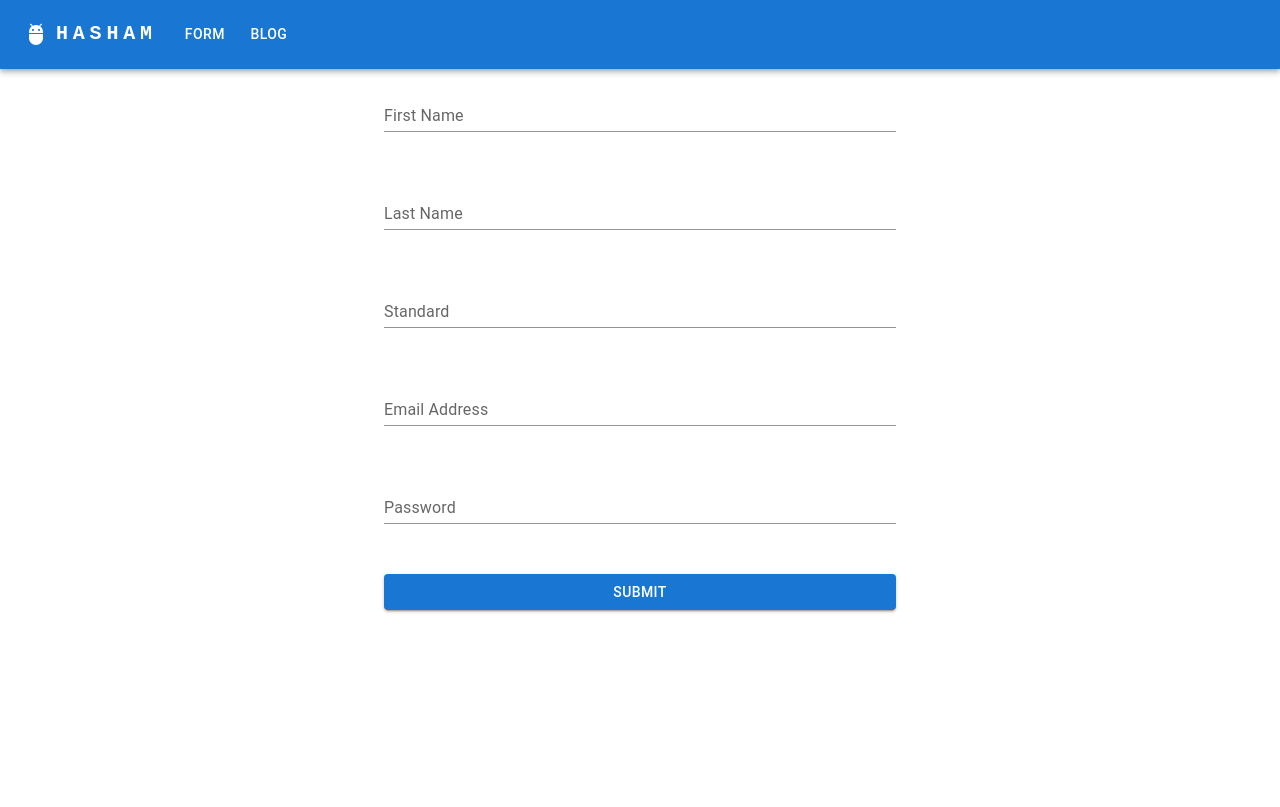
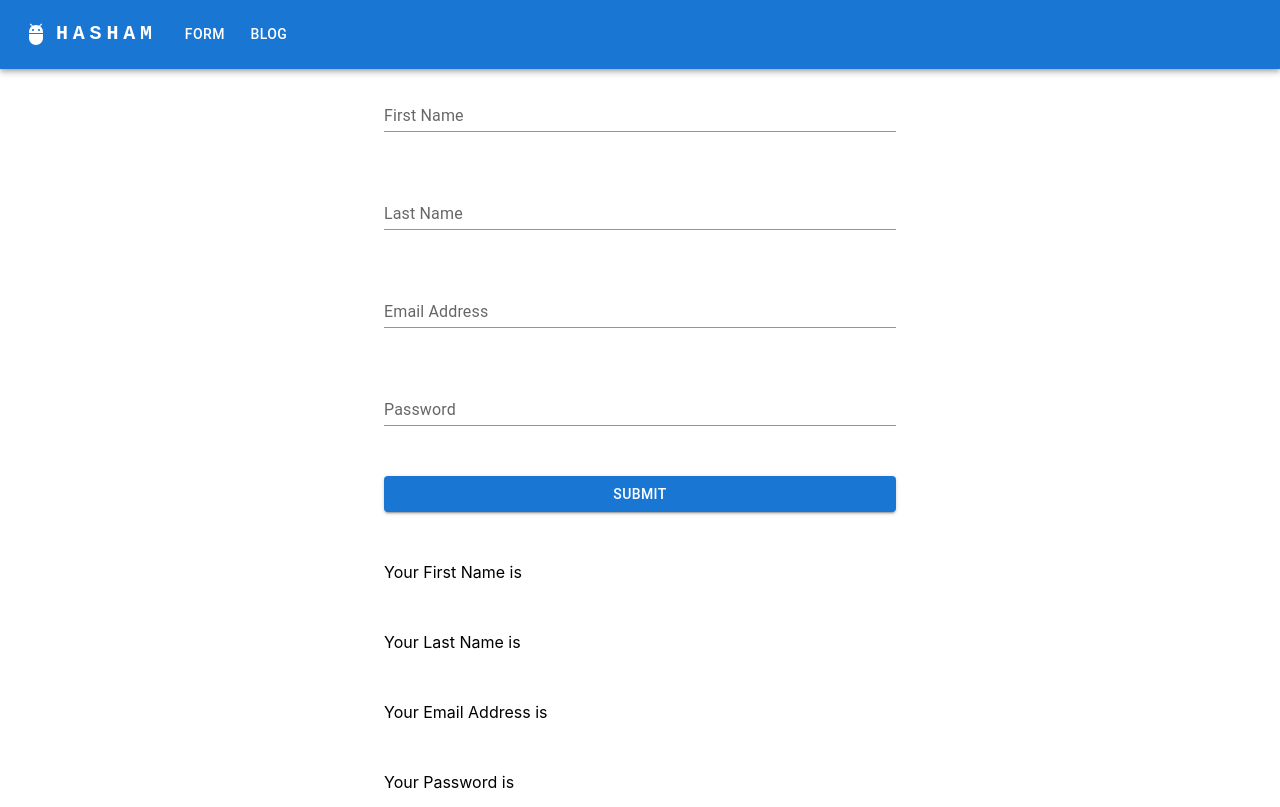
Before and after one commit to hashamuddin1/reactFormProject, a React (Create React App) app: page / in a window 1280 px wide. Built offline with nearby package versions, Linux system fonts and the light colour scheme.

Commit message:
use usestte hook

```diff
--- a/src/components/Form.js
+++ b/src/components/Form.js
@@ -1,21 +1,84 @@
-import * as React from "react";
+import React, { useState } from "react";
 import TextField from "@mui/material/TextField";
 import "../App.css";
 import Button from "@mui/material/Button";
 
 export default function Form() {
+  const [firstName, setFirstName] = useState("");
+  const [lastName, setLastName] = useState("");
+  const [emailAddress, setEmailAddress] = useState("");
+  const [password, setPassword] = useState("");
+
+  const [printFirstName, setprintFirstName] = useState("");
+  const [printLastName, setprintLastName] = useState("");
+  const [printEmailAddress, setprintEmailAddress] = useState("");
+  const [printPassword, setprintPassword] = useState("");
+
+  const changeFirstName = (event) => {
+    setFirstName(event.target.value);
+  };
+
+  const changeLastName = (event) => {
+    setLastName(event.target.value);
+  };
+
+  const changeEmailAddress = (event) => {
+    setEmailAddress(event.target.value);
+  };
+
+  const changePassword = (event) => {
+    setPassword(event.target.value);
+  };
+
+  const submitResult = (event) => {
+    event.preventDefault();
+    setprintFirstName(firstName);
+    setprintLastName(lastName);
+    setprintEmailAddress(emailAddress);
+    setprintPassword(password);
+    console.log({ firstName, lastName, emailAddress, password });
+  };
   return (
     <div className="formMain">
-      <TextField id="standard-basic" label="First Name" variant="standard" />
+      <TextField
+        id="standard-basic"
+        label="First Name"
+        variant="standard"
+        value={firstName}
+        onChange={changeFirstName}
+      />
 
-      <TextField id="standard-basic" label="Last Name" variant="standard" />
+      <TextField
+        id="standard-basic"
+        label="Last Name"
+        variant="standard"
+        value={lastName}
+        onChange={changeLastName}
+      />
 
-      <TextField id="standard-basic" label="Standard" variant="standard" />
+      <TextField
+        id="standard-basic"
+        label="Email Address"
+        variant="standard"
+        value={emailAddress}
+        onChange={changeEmailAddress}
+      />
 
-      <TextField id="standard-basic" label="Email Address" variant="standard" />
+      <TextField
+        id="standard-basic"
+        label="Password"
+        variant="standard"
+        value={password}
+        onChange={changePassword}
+      />
+      <Button variant="contained" onClick={submitResult}>
+        Submit
+      </Button>
 
-      <TextField id="standard-basic" label="Password" variant="standard" />
-      <Button variant="contained">Submit</Button>
+      <div>Your First Name is {printFirstName}</div>
+      <div>Your Last Name is {printLastName}</div>
+      <div>Your Email Address is {printEmailAddress}</div>
+      <div>Your Password is {printPassword}</div>
     </div>
   );
 }
```
